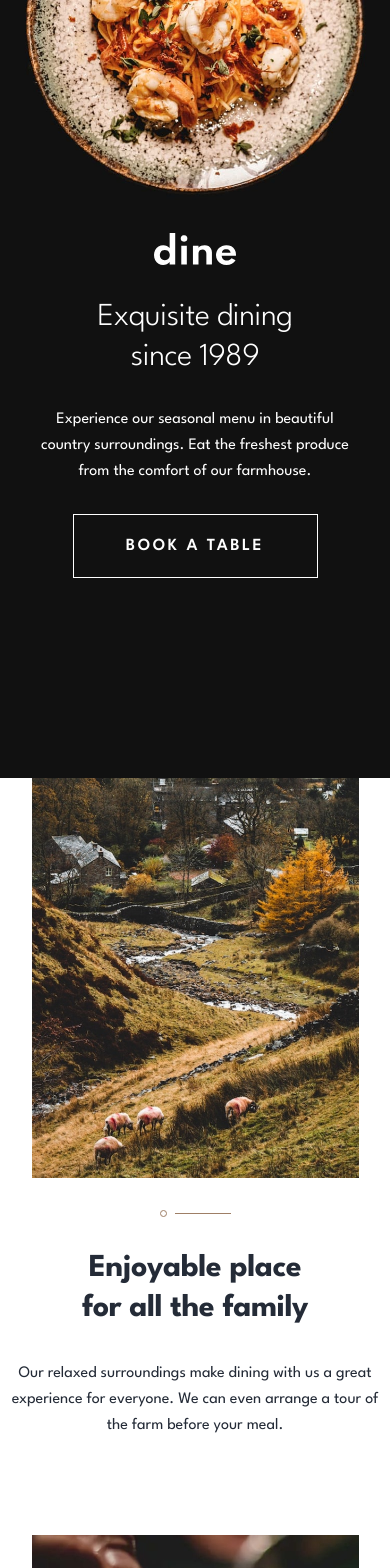
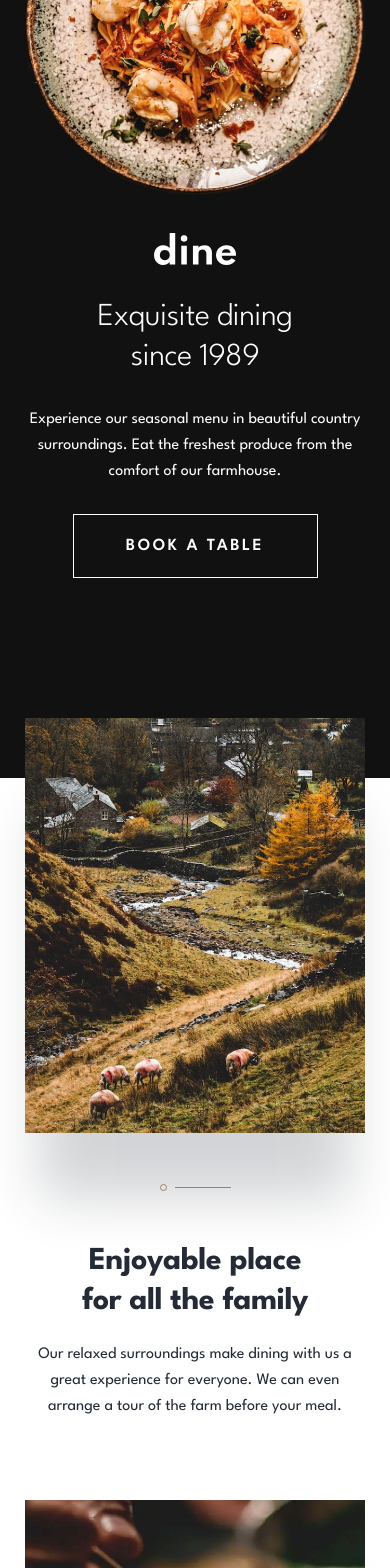
Before and after one commit to LucasS-Goncalves/dine-restaurant-website, an Angular app: page / in a window 390 px wide. Shown: the top 1568 px of the page. Built offline with nearby package versions, Linux system fonts and the light colour scheme.

Commit message:
finishing mobile benefits section

```diff
--- a/src/app/components/homepage/homepage.component.html
+++ b/src/app/components/homepage/homepage.component.html
@@ -19,10 +19,10 @@
     </button>
   </article>
 </header>
-<main>
+<main class="main">
   <section class="benefits">
     <article class="benefit">
-      <img src="../../../assets/images/homepage/enjoyable-place-mobile@2x.jpg" alt="">
+        <img src="../../../assets/images/homepage/enjoyable-place-mobile@2x.jpg" alt="">
       <svg xmlns="http://www.w3.org/2000/svg" width="71" height="7"><g fill="none" fill-rule="evenodd"><path fill="#9E7F66" d="M15 3h56v1H15z"/><circle cx="3.5" cy="3.5" r="3" stroke="#9E7F66"/></g></svg>
       <h3>Enjoyable place <br> for all the family</h3>
       <p>Our relaxed surroundings make dining with us a great experience for everyone. We can even arrange a tour of the farm before your meal.</p>
--- a/src/app/components/homepage/styles/benefits.css
+++ b/src/app/components/homepage/styles/benefits.css
@@ -1,23 +1,35 @@
+.main{
+  width: 100%;
+  height: auto;
+  position: relative;
+  top: -60px;
+}
+
 .benefits{
   width: 100%;
   display: flex;
   flex-direction: column;
   align-items: center;
   justify-content: center;
-  gap: 6rem;
+  gap: 5rem;
 }
+
 
 .benefit{
   display: flex;
   flex-direction: column;
   align-items: center;
-  gap: 2rem;
+  gap: 1.2rem;
   text-align: center;
 }
 
 .benefit img{
-  width: 327px;
-  height: 400px;
+  width: 87%;
+  box-shadow: 0 80px 50px -15px var(--image-shadow);
+}
+
+.benefit svg {
+  margin: 2rem 0;
 }
 
 .benefit h3{
@@ -29,7 +41,9 @@
 }
 
 .benefit p{
+  width: 87%;
   color: var(--ebony-clay);
   font-size: 1rem;
+  font-weight: 400;
   line-height: 26px;
 }
--- a/src/app/components/homepage/styles/header.css
+++ b/src/app/components/homepage/styles/header.css
@@ -35,7 +35,7 @@
 }
 
 .headerContent p{
-  width: 327px;
+  width: 87%;
   font-size: 1rem;
   font-weight: 400;
   line-height: 26px;
--- a/src/styles.css
+++ b/src/styles.css
@@ -16,6 +16,7 @@ hmtl{
   --mirage: rgb(23, 25, 43);
   --ebony-clay: rgb(36, 43, 55);
   --shuttle-gray: rgb(92, 103, 121);
+  --image-shadow: rgb(36, 43, 55, .2);
 }
 
 p,h1,h2,h3,h4,h5,h6{
```
